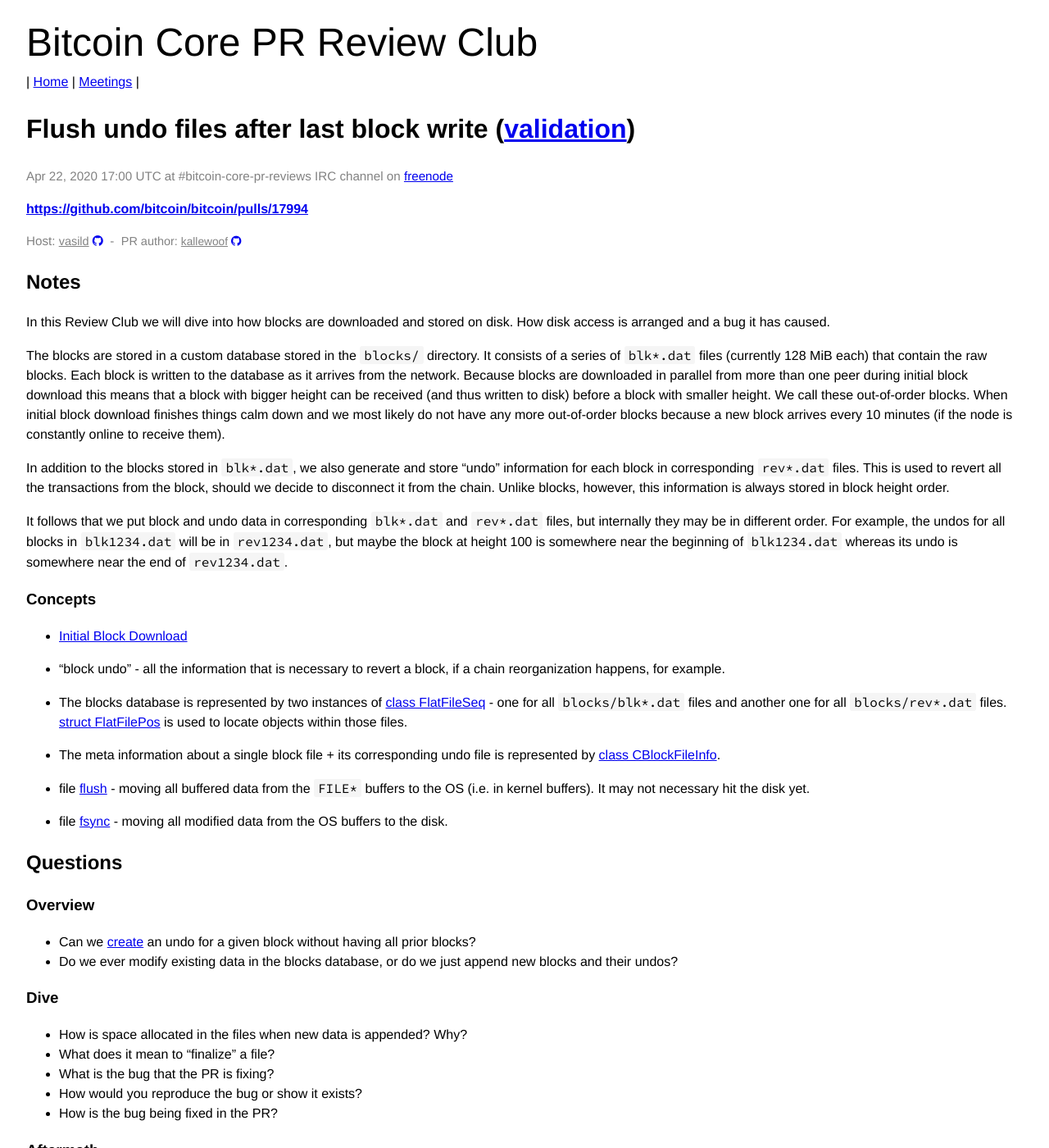
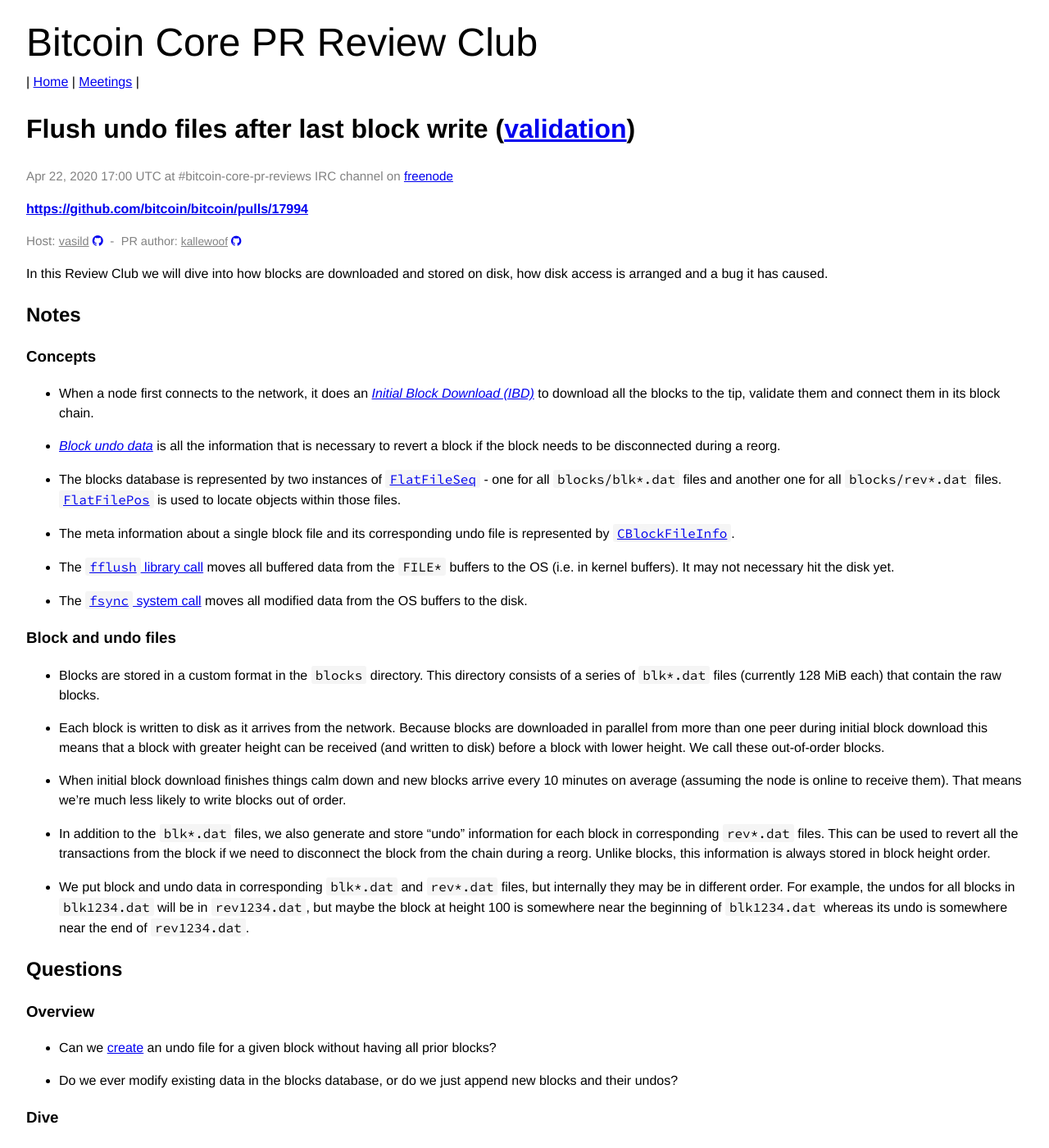
Before and after one commit to bitcoin-core-review-club/website, a Jekyll site: the page built from _posts/2020-04-22-#17994.md, in a window 1280 px wide and 1400 px high. Shown: the whole window at 82% size. Built offline with Jekyll 4.4.1, drawn with Linux system fonts in a browser that asks for light colours.

Commit message:
n17994 changes

```diff
--- a/_posts/2020-04-22-#17994.md
+++ b/_posts/2020-04-22-#17994.md
@@ -10,43 +10,89 @@
 commit:
 ---
 
+In this Review Club we will dive into how blocks are downloaded and stored on
+disk, how disk access is arranged and a bug it has caused.
+
 ## Notes
-
-In this Review Club we will dive into how blocks are downloaded and stored on disk. How disk access is arranged and a bug it has caused.
-
-The blocks are stored in a custom database stored in the `blocks/` directory. It consists of a series of `blk*.dat` files (currently 128 MiB each) that contain the raw blocks. Each block is written to the database as it arrives from the network. Because blocks are downloaded in parallel from more than one peer during initial block download this means that a block with bigger height can be received (and thus written to disk) before a block with smaller height. We call these out-of-order blocks. When initial block download finishes things calm down and we most likely do not have any more out-of-order blocks because a new block arrives every 10 minutes (if the node is constantly online to receive them).
-
-In addition to the blocks stored in `blk*.dat`, we also generate and store "undo" information for each block in corresponding `rev*.dat` files. This is used to revert all the transactions from the block, should we decide to disconnect it from the chain. Unlike blocks, however, this information is always stored in block height order.
-
-It follows that we put block and undo data in corresponding `blk*.dat` and `rev*.dat` files, but internally they may be in different order. For example, the undos for all blocks in `blk1234.dat` will be in `rev1234.dat`, but maybe the block at height 100 is somewhere near the beginning of `blk1234.dat` whereas its undo is somewhere near the end of `rev1234.dat`.
 
 ### Concepts
 
-- [Initial Block Download](https://bitcoin.org/en/glossary/initial-block-download)
+- When a node first connects to the network, it does an [_Initial Block
+  Download (IBD)_](https://bitcoin.org/en/glossary/initial-block-download) to
+  download all the blocks to the tip, validate them and connect them in its block
+  chain.
 
-- "block undo" - all the information that is necessary to revert a block, if a chain reorganization happens, for example.
+- [_Block undo
+  data_](https://github.com/bitcoin/bitcoin/blob/895c71e53557ce0385181191270c660fc6c32ce1/src/undo.h#L62-L69)
+  is all the information that is necessary to revert a block if the block needs
+  to be disconnected during a reorg.
 
-- The blocks database is represented by two instances of [class FlatFileSeq](https://doxygen.bitcoincore.org/class_flat_file_seq.html) - one for all `blocks/blk*.dat` files and another one for all `blocks/rev*.dat` files. [struct FlatFilePos](https://doxygen.bitcoincore.org/struct_flat_file_pos.html) is used to locate objects within those files.
+- The blocks database is represented by two instances of
+  [`FlatFileSeq`](https://doxygen.bitcoincore.org/class_flat_file_seq.html) -
+  one for all `blocks/blk*.dat` files and another one for all `blocks/rev*.dat`
+  files. [`FlatFilePos`](https://doxygen.bitcoincore.org/struct_flat_file_pos.html)
+  is used to locate objects within those files.
 
-- The meta information about a single block file + its corresponding undo file is represented by [class CBlockFileInfo](https://doxygen.bitcoincore.org/class_c_block_file_info.html).
+- The meta information about a single block file and its corresponding undo
+  file is represented by
+  [`CBlockFileInfo`](https://doxygen.bitcoincore.org/class_c_block_file_info.html).
 
-- file [flush](https://linux.die.net/man/3/fflush) - moving all buffered data from the `FILE*` buffers to the OS (i.e. in kernel buffers). It may not necessary hit the disk yet.
+- The [`fflush` library call](https://linux.die.net/man/3/fflush) moves all
+  buffered data from the `FILE*` buffers to the OS (i.e. in kernel buffers). It
+  may not necessary hit the disk yet.
 
-- file [fsync](https://linux.die.net/man/2/fsync) - moving all modified data from the OS buffers to the disk.
+- The  [`fsync` system call](https://linux.die.net/man/2/fsync) moves all
+  modified data from the OS buffers to the disk.
+
+### Block and undo files
+
+- Blocks are stored in a custom format in the `blocks` directory. This
+  directory consists of a series of `blk*.dat` files (currently 128 MiB each)
+  that contain the raw blocks.
+
+- Each block is written to disk as it arrives from the network. Because blocks
+  are downloaded in parallel from more than one peer during initial block
+  download this means that a block with greater height can be received (and
+  written to disk) before a block with lower height. We call these out-of-order
+  blocks.
+
+- When initial block download finishes things calm down and new blocks arrive
+  every 10 minutes on average (assuming the node is online to receive them).
+  That means we're much less likely to write blocks out of order.
+
+- In addition to the `blk*.dat` files, we also generate and store "undo"
+  information for each block in corresponding `rev*.dat` files. This can be used to
+  revert all the transactions from the block if we need to disconnect the block
+  from the chain during a reorg. Unlike blocks, this information is always stored
+  in block height order.
+
+- We put block and undo data in corresponding `blk*.dat` and `rev*.dat` files,
+  but internally they may be in different order. For example, the undos for all
+  blocks in `blk1234.dat` will be in `rev1234.dat`, but maybe the block at height
+  100 is somewhere near the beginning of `blk1234.dat` whereas its undo is
+  somewhere near the end of `rev1234.dat`.
 
 ## Questions
 
 ### Overview
 
-- Can we [create](https://doxygen.bitcoincore.org/validation_8cpp_source.html#l02164) an undo for a given block without having all prior blocks?
-- Do we ever modify existing data in the blocks database, or do we just append new blocks and their undos?
+- Can we
+  [create](https://doxygen.bitcoincore.org/validation_8cpp_source.html#l02164)
+  an undo file for a given block without having all prior blocks?
+
+- Do we ever modify existing data in the blocks database, or do we just append
+  new blocks and their undos?
 
 ### Dive
 
 - How is space allocated in the files when new data is appended? Why?
+
 - What does it mean to "finalize" a file?
+
 - What is the bug that the PR is fixing?
+
 - How would you reproduce the bug or show it exists?
+
 - How is the bug being fixed in the PR?
 
 ### Aftermath
```
